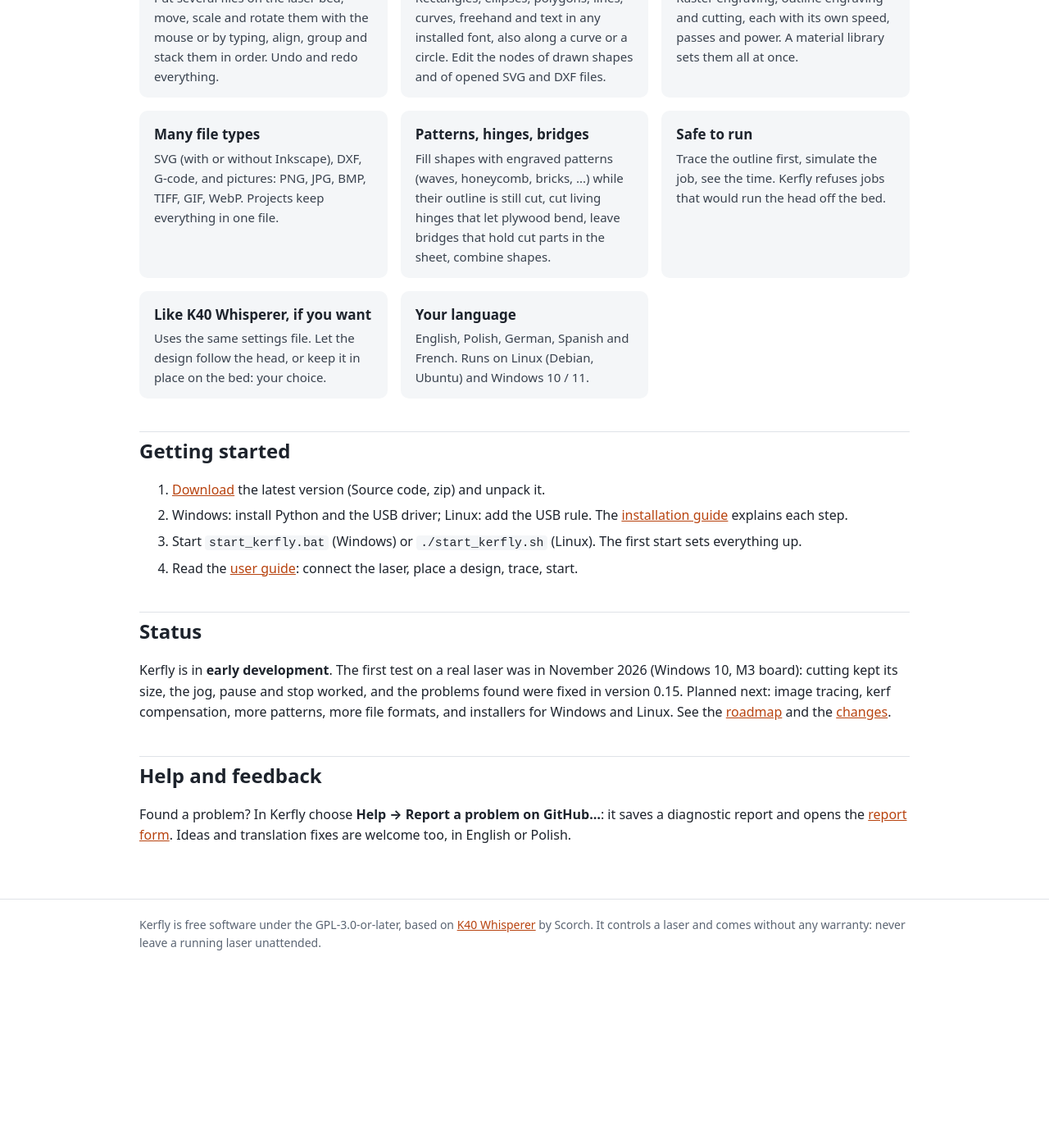
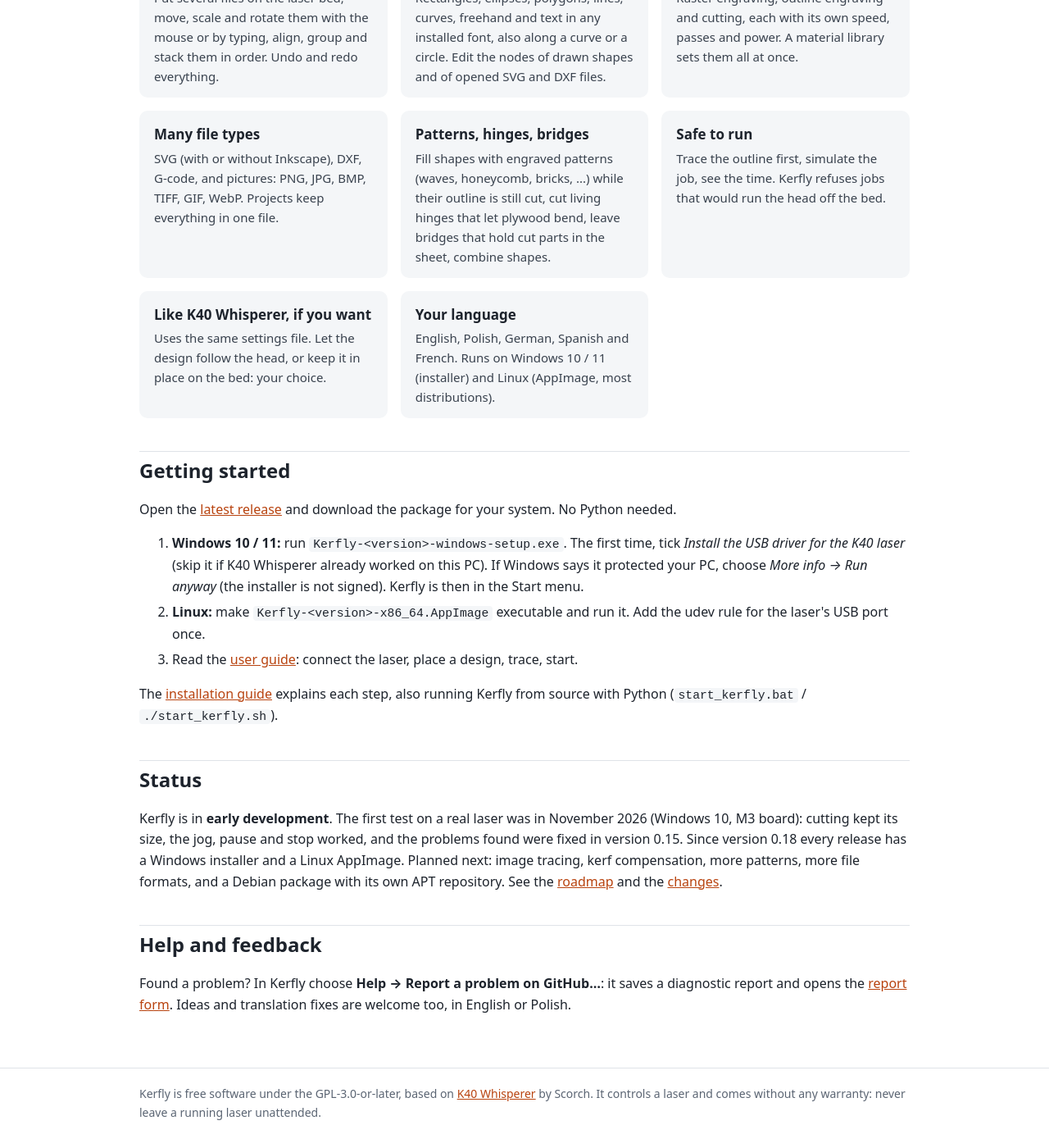
Before and after one commit to cyryllo/Kerfly, a Jekyll site: the page built from docs/index.md, in a window 1280 px wide and 1400 px high, scrolled down 1223 px. Shown: the whole window at 82% size. Built offline with Jekyll 4.4.1, drawn with Linux system fonts in a browser that asks for light colours; before the commit the page ends 2417 px from its top, so only the background shows below that; some of the changed text lies outside the part shown.

Commit message:
Website and guide: ready-made packages on the home page (getting started, status, download button), self-test of the installed program and the AppImage

```diff
--- a/docs/index.md
+++ b/docs/index.md
@@ -14,7 +14,7 @@ description: Kerfly is free laser control software for K40 CO2 lasers with Lihui
 </div>
 
 <div class="buttons">
-  <a class="button primary" href="{{ site.repo }}/releases/latest">Download</a>
+  <a class="button primary" href="{{ site.repo }}/releases/latest">Download (Windows, Linux)</a>
   <a class="button" href="{{ '/guide.html' | relative_url }}">User guide</a>
   <a class="button" href="{{ site.repo }}/blob/main/INSTALL.md">Installation</a>
   <a class="button" href="{{ site.repo }}">Source code</a>
@@ -39,25 +39,29 @@ core, Kerfly adds a modern window with drawing and editing tools.
   <div class="feature"><h3>Patterns, hinges, bridges</h3><p>Fill shapes with engraved patterns (waves, honeycomb, bricks, ...) while their outline is still cut, cut living hinges that let plywood bend, leave bridges that hold cut parts in the sheet, combine shapes.</p></div>
   <div class="feature"><h3>Safe to run</h3><p>Trace the outline first, simulate the job, see the time. Kerfly refuses jobs that would run the head off the bed.</p></div>
   <div class="feature"><h3>Like K40 Whisperer, if you want</h3><p>Uses the same settings file. Let the design follow the head, or keep it in place on the bed: your choice.</p></div>
-  <div class="feature"><h3>Your language</h3><p>English, Polish, German, Spanish and French. Runs on Linux (Debian, Ubuntu) and Windows 10 / 11.</p></div>
+  <div class="feature"><h3>Your language</h3><p>English, Polish, German, Spanish and French. Runs on Windows 10 / 11 (installer) and Linux (AppImage, most distributions).</p></div>
 </div>
 
 ## Getting started
 
+Open the <a href="{{ site.repo }}/releases/latest">latest release</a> and download the package for your system. No Python needed.
+
 <ol class="steps">
-  <li><a href="{{ site.repo }}/releases/latest">Download</a> the latest version (Source code, zip) and unpack it.</li>
-  <li>Windows: install Python and the USB driver; Linux: add the USB rule. The <a href="{{ site.repo }}/blob/main/INSTALL.md">installation guide</a> explains each step.</li>
-  <li>Start <code>start_kerfly.bat</code> (Windows) or <code>./start_kerfly.sh</code> (Linux). The first start sets everything up.</li>
+  <li><strong>Windows 10 / 11:</strong> run <code>Kerfly-&lt;version&gt;-windows-setup.exe</code>. The first time, tick <em>Install the USB driver for the K40 laser</em> (skip it if K40 Whisperer already worked on this PC). If Windows says it protected your PC, choose <em>More info → Run anyway</em> (the installer is not signed). Kerfly is then in the Start menu.</li>
+  <li><strong>Linux:</strong> make <code>Kerfly-&lt;version&gt;-x86_64.AppImage</code> executable and run it. Add the udev rule for the laser's USB port once.</li>
   <li>Read the <a href="{{ '/guide.html' | relative_url }}">user guide</a>: connect the laser, place a design, trace, start.</li>
 </ol>
+
+The <a href="{{ site.repo }}/blob/main/INSTALL.md">installation guide</a> explains each step, also running Kerfly from source with Python (<code>start_kerfly.bat</code> / <code>./start_kerfly.sh</code>).
 
 ## Status
 
 Kerfly is in **early development**. The first test on a real laser was in
 November 2026 (Windows 10, M3 board): cutting kept its size, the jog, pause
-and stop worked, and the problems found were fixed in version 0.15. Planned
-next: image tracing, kerf compensation, more patterns, more file formats,
-and installers for Windows and Linux. See the
+and stop worked, and the problems found were fixed in version 0.15. Since
+version 0.18 every release has a Windows installer and a Linux AppImage.
+Planned next: image tracing, kerf compensation, more patterns, more file
+formats, and a Debian package with its own APT repository. See the
 [roadmap]({{ site.repo }}/blob/main/ROADMAP.md) and the
 [changes]({{ site.repo }}/blob/main/CHANGELOG.md).
 
```
Also changed, not shown: docs/guide.md (+8 -3 lines), docs/pl/guide.md (+7 -3 lines), docs/pl/index.md (+12 -8 lines).
